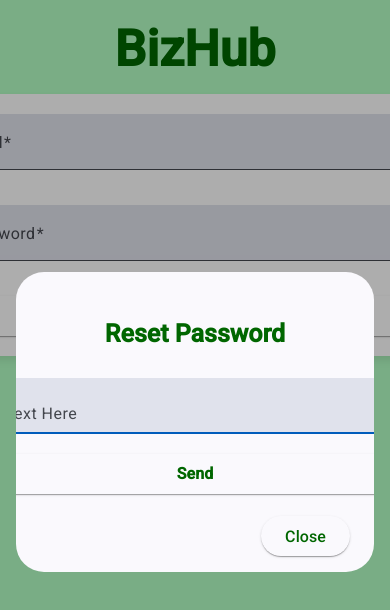
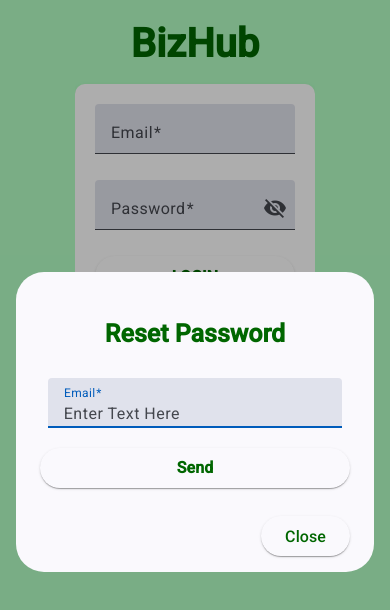
Before and after one commit to daenis-dev/bizhub-ui, an Angular app: page / in a window 390 px wide. Both pictures are taken after a click on the element "Forgot Password?". Shown: the top 610 px of the page. Built offline with nearby package versions, Linux system fonts and the light colour scheme.

Commit message:
All but modules are mobile friendly

```diff
--- a/src/app/account-registration-form/account-registration-form.component.css
+++ b/src/app/account-registration-form/account-registration-form.component.css
@@ -5,6 +5,14 @@
 }
 
 .account-registration-container {
+    /* background-color: #b3ffc4;
+    width: 100%;
+    min-height: 100vh;
+    display: flex;
+    flex-direction: column;
+    align-items: center;
+    box-sizing: border-box;
+    overflow: hidden; */
     background-color: #b3ffc4;
     width: 100%;
     min-height: 100vh;
@@ -16,6 +24,11 @@
 }
 
 .account-registration-title {
+    /* text-align: center;
+    font-size: 70px;
+    font-weight: bold;
+    color: #006600;
+    margin-bottom: 20px; */
     text-align: center;
     font-size: 70px;
     font-weight: bold;
@@ -23,12 +36,19 @@
     margin-bottom: 20px;
 }
 
-.registration-form {
+.account-registration-form {
+    /* background-color: #fff;
+    padding: 20px;
+    border-radius: 10px;
+    box-shadow: 0 4px 8px rgba(0, 0, 0, 0.1);
+    width: 100%;
+    max-width: 500px;
+    margin-top: 3%; */
     background-color: #fff;
     padding: 20px;
     border-radius: 10px;
     box-shadow: 0 4px 8px rgba(0, 0, 0, 0.1);
-    width: 100%;
+    width: 900px;
     max-width: 500px;
     margin-top: 3%;
 }
@@ -52,7 +72,7 @@
     background-color: transparent !important;
     border: none !important;
     padding: 12px 24px !important;
-    width: 500px;
+    width: 100%;
 }
 
 .create-account-button:hover, .create-account-button:focus {
@@ -91,3 +111,26 @@
 mat-form-field .mat-form-field-ripple {
     background-color: #006600 !important;
 }
+
+@media screen and (max-width: 600px) {
+    .account-registration-container {
+        padding-top: 5px !important;
+    }
+
+    .account-registration-title {
+        font-size: 40px !important;
+    }
+
+    .account-registration-form {
+        width: 200px !important;
+        max-width: 200px !important;
+    }
+
+    .input-field {
+        height: 70px !important;
+    }
+
+    .create-account-button {
+        font-size: 16px !important;
+    }
+}
--- a/src/app/account-registration-form/account-registration-form.component.html
+++ b/src/app/account-registration-form/account-registration-form.component.html
@@ -1,5 +1,5 @@
 <div class="account-registration-container">
-    <form [formGroup]="registrationForm" (ngSubmit)="onSubmit()" class="registration-form">
+    <form [formGroup]="registrationForm" (ngSubmit)="onSubmit()" class="account-registration-form">
         <div class="form-field-container">
             <mat-form-field class="input-field">
                 <mat-label>Email</mat-label>
--- a/src/app/app.component.css
+++ b/src/app/app.component.css
@@ -31,3 +31,21 @@
     color: #006600;
     margin: 0;
 }
+
+@media screen and (max-width: 600px) {
+    .title-container {
+        background-color: #b3ffc4;
+        padding-top: 20px;
+        text-align: center;
+        width: 100%;
+        max-width: 600px;
+        z-index: 900;
+    }
+    .title {
+        font-size: 40px !important;
+        font-weight: bold;
+        color: #006600;
+        margin: 0;
+        padding-bottom: 5px;
+    }
+}
--- a/src/app/home/home.component.css
+++ b/src/app/home/home.component.css
@@ -49,6 +49,7 @@
     background-color: transparent;
     border: 2px solid #006600;
     transition: background-color 0.3s, color 0.3s;
+    width: 400px; /* Default width for larger screens */
 }
 
 button:hover {
@@ -62,3 +63,38 @@
     height: 60px;
     background-color: #006600;
 }
+
+/* Media Query for Mobile Devices */
+@media screen and (max-width: 600px) {
+    .container {
+        flex-direction: column !important; /* Force buttons to stack vertically */
+        padding-left: 5%;
+        padding-right: 5%;
+    }
+
+    /* Make the button font size and width mobile-friendly */
+    .container button {
+        font-size: 12px !important; /* Smaller font size */
+        padding: 10px 20px !important; /* Adjust padding */
+        width: 200px !important; /* Set button width to 50px on mobile */
+    }
+
+    .vertical-rule {
+        height: 0px !important; /* Reduce height of the vertical rule on mobile */
+    }
+
+    .settings-wheel {
+        top: 5%;
+        right: 5%;
+        padding: 8px;
+    }
+
+    .settings-wheel mat-icon {
+        font-size: 20px !important; /* Smaller icon size for mobile */
+    }
+
+    .button-container {
+        padding-top: 10px;
+        padding-bottom: 10px;
+    }
+}
--- a/src/app/home/home.component.html
+++ b/src/app/home/home.component.html
@@ -4,11 +4,11 @@
 <div style="display: flex; flex-direction: column;">
   <div style="padding-top: 2%">
     <div class="container">
-      <div>
+      <div class="button-container">
         <button mat-button tabindex="-1" (click)="openMyFiles()" style="font-size: 40px; padding: 40px 80px; color: #006600; width: 400px;">My Files</button>
       </div>
       <div class="vertical-rule"></div>
-      <div>
+      <div class="button-container">
         <button mat-button tabindex="-1" (click)="openMyCalendar()" style="font-size: 40px; padding: 40px 80px; color: #006600; width: 400px;">My Calendar</button>
       </div>
     </div>
--- a/src/app/login-form/login-form.component.css
+++ b/src/app/login-form/login-form.component.css
@@ -91,3 +91,22 @@
 mat-form-field .mat-form-field-ripple {
     background-color: #006600 !important;
 }
+
+@media screen and (max-width: 600px) {
+    .login-container {
+        padding-top: 5px !important;
+    }
+
+    .login-title {
+        font-size: 40px !important;
+    }
+
+    .login-form {
+        width: 200px !important;
+        max-width: 200px !important;
+    }
+
+    .input-field {
+        height: 70px !important;
+    }
+}
--- a/src/app/my-calendar/my-calendar.component.ts
+++ b/src/app/my-calendar/my-calendar.component.ts
@@ -353,5 +353,4 @@
       }
     });
   }
-
 }
--- a/src/app/reset-password-form/reset-password-form.component.css
+++ b/src/app/reset-password-form/reset-password-form.component.css
@@ -58,3 +58,30 @@
     outline: none !important;
     box-shadow: none !important;
 }
+
+
+@media screen and (max-width: 600px) {
+    .submit-button {
+        width: 100% !important;
+    }
+
+    mat-form-field {
+        width: 100%;
+    }
+
+    .send-button {
+        width: 100% !important;
+    }
+
+    .container {
+        display: flex;
+        flex-direction: column;
+        box-sizing: border-box;
+        overflow: hidden;
+    }
+
+    .input-field {
+        height: 70px !important;
+        width: 95% !important;
+    }
+}
--- a/src/app/reset-password-form/reset-password-form.component.html
+++ b/src/app/reset-password-form/reset-password-form.component.html
@@ -1,8 +1,8 @@
 <h2 mat-dialog-title style="text-align: center; font-size: 25px; font-weight: bold; padding-top: 30px; padding-bottom: 20px; color: #006600;">Reset Password</h2>
-<mat-dialog-content style="padding-top: 2%;">
+<mat-dialog-content style="padding-top: 2%;" class="container">
     <form [formGroup]="resetPasswordForm" (ngSubmit)="onSubmit()">
         <div style="display: flex; justify-content: center; align-items: center; flex-direction: column;">
-            <mat-form-field style="width: 500px;">
+            <mat-form-field class="input-field" style="width: 500px;">
                 <mat-label>Email</mat-label>
                 <input matInput placeholder="Enter Text Here" formControlName="emailAddress" />
                 <mat-error *ngIf="resetPasswordForm.get('emailAddress')?.hasError('email')">Please enter a valid email address</mat-error>
```
